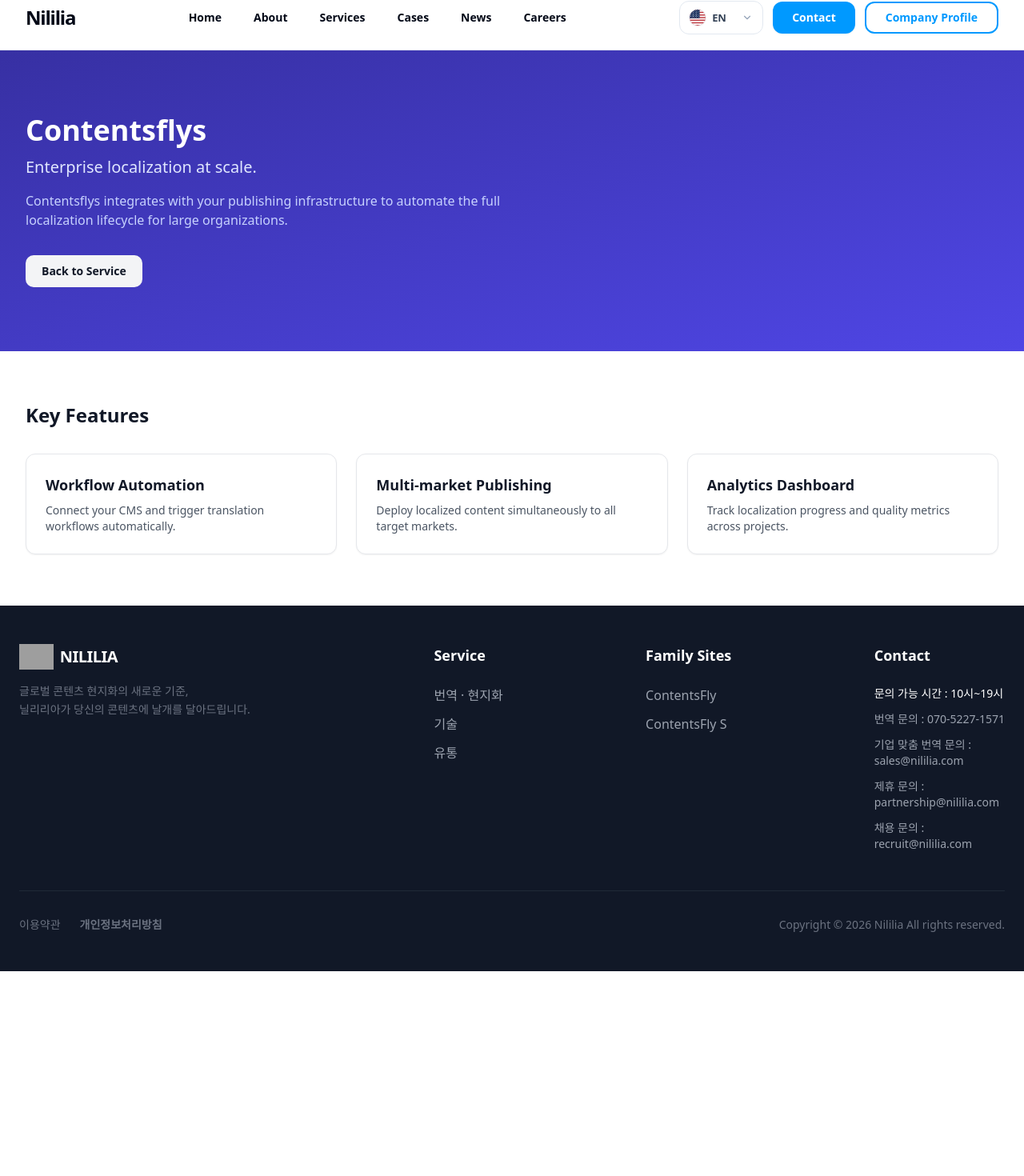
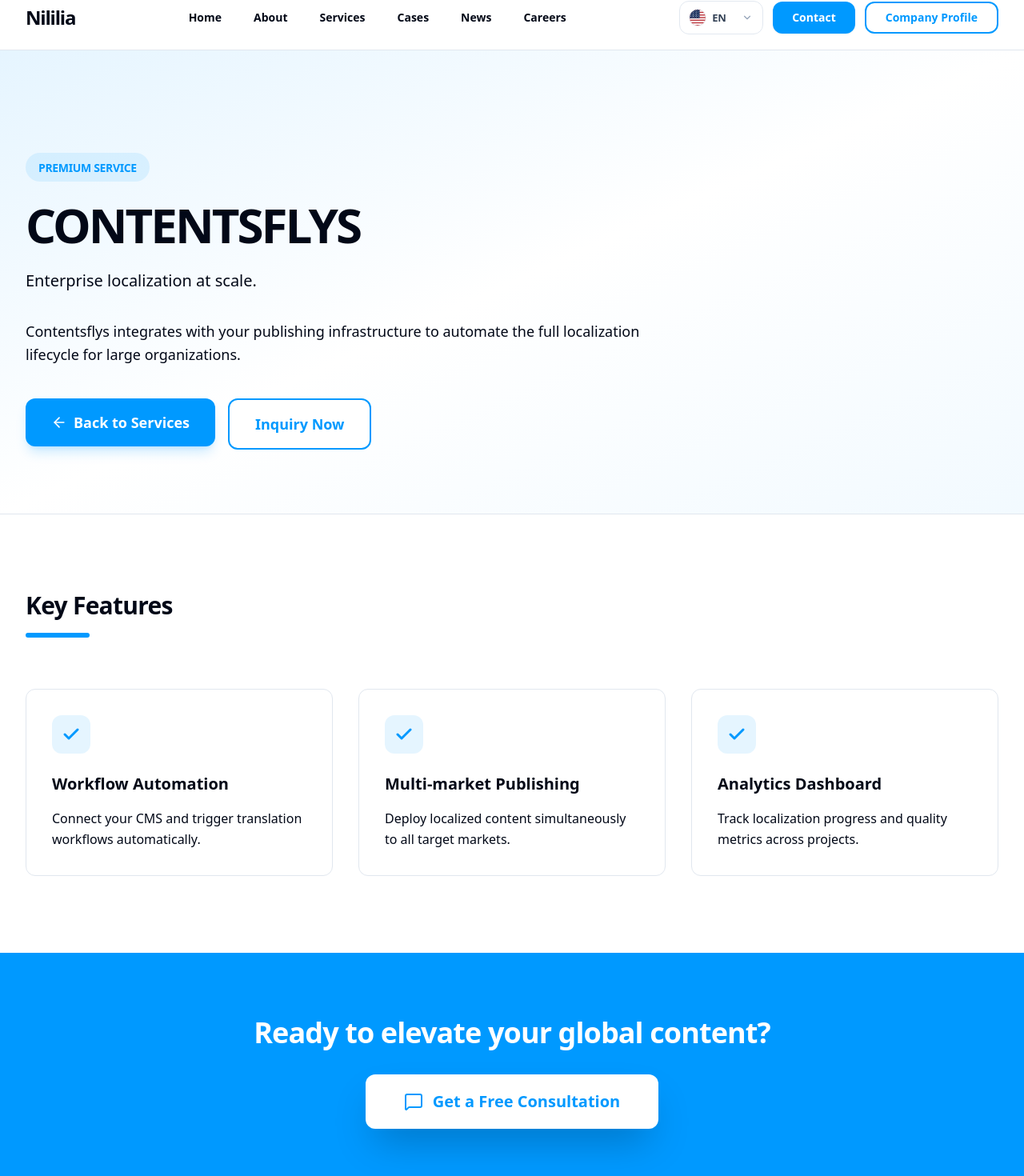
Before and after one commit to ChulKyun-Park/nililia, a Next.js app: page /en/contentsflys in a window 1280 px wide. Shown: the part 18-1488 px from the top of the page at 80% size. Before the commit the page ends 1232 px from the top, so only its background shows below. Built offline with nearby package versions, Linux system fonts and the light colour scheme; grey boxes are pictures that could not be loaded.

Commit message:
Update page.tsx

```diff
--- a/app/[locale]/contentsflys/page.tsx
+++ b/app/[locale]/contentsflys/page.tsx
@@ -1,41 +1,96 @@
+"use client";
+
 import type { Metadata } from "next";
-import Section from "@/components/ui/Section";
-import Card from "@/components/ui/Card";
-import Button from "@/components/ui/Button";
+import { Link } from "@/i18n/navigation";
+import { Check, ArrowLeft, MessageSquare } from "lucide-react";
+import Container from "@/components/ui/Container";
 import { contentsflysContent } from "@/lib/content";
 
-export const metadata: Metadata = {
-  title: "Contentsflys",
-  description: contentsflysContent.subheading,
-};
+/**
+ * Note: metadata is usually for Server Components.
+ * Since we use "use client", metadata should be handled in a separate layout or
+ * by using a different pattern. For this unit, we focus on the UI structure.
+ */
 
 export default function ContentsflysPage() {
   const { heading, subheading, body, features } = contentsflysContent;
 
   return (
-    <>
-      <section className="bg-gradient-to-br from-indigo-800 to-indigo-600 text-white py-20">
-        <div className="mx-auto max-w-7xl px-4 sm:px-6 lg:px-8">
-          <h1 className="text-4xl font-bold">{heading}</h1>
-          <p className="mt-3 text-xl text-indigo-100">{subheading}</p>
-          <p className="mt-4 text-indigo-200 max-w-2xl">{body}</p>
-          <div className="mt-8">
-            <Button href="/services" variant="secondary">Back to Service</Button>
+    <div className="min-h-screen bg-background">
+      {/* Hero Section: Applied Brand Primary Color (#0097FE) */}
+      <section className="relative pt-32 pb-20 bg-gradient-to-br from-primary/10 via-background to-primary/5 border-b border-border overflow-hidden">
+        <Container>
+          <div className="max-w-4xl">
+            <div className="inline-block px-4 py-1.5 bg-primary/10 rounded-full mb-6">
+              <span className="text-primary font-bold text-sm tracking-tight uppercase">Premium Service</span>
+            </div>
+            <h1 className="text-4xl md:text-6xl font-black text-foreground mb-6 leading-tight tracking-tighter uppercase">
+              {heading}
+            </h1>
+            <p className="text-xl text-muted-foreground leading-relaxed mb-8 break-keep max-w-2xl">
+              {subheading}
+            </p>
+            <p className="text-lg text-muted-foreground/80 leading-relaxed mb-10 break-keep max-w-3xl">
+              {body}
+            </p>
+            <div className="flex flex-wrap gap-4">
+              <Link href="/services">
+                <button className="px-8 py-4 bg-primary text-primary-foreground rounded-xl font-bold text-lg hover:bg-primary/90 transition-all shadow-lg shadow-primary/20 flex items-center">
+                  <ArrowLeft className="mr-2 w-5 h-5" />
+                  Back to Services
+                </button>
+              </Link>
+              <Link href="/contact">
+                <button className="px-8 py-4 bg-background text-primary border-2 border-primary rounded-xl font-bold text-lg hover:bg-primary/5 transition-all">
+                  Inquiry Now
+                </button>
+              </Link>
+            </div>
           </div>
-        </div>
+        </Container>
       </section>
 
-      <Section>
-        <h2 className="text-2xl font-bold text-gray-900 mb-8">Key Features</h2>
-        <div className="grid grid-cols-1 gap-6 sm:grid-cols-3">
-          {features.map((f) => (
-            <Card key={f.title}>
-              <h3 className="text-lg font-semibold text-gray-900">{f.title}</h3>
-              <p className="mt-2 text-sm text-gray-600">{f.description}</p>
-            </Card>
-          ))}
-        </div>
-      </Section>
-    </>
+      {/* Features Section: Key Features with Soft Rectangle Design */}
+      <section className="py-24 bg-background">
+        <Container>
+          <div className="mb-16">
+            <h2 className="text-3xl font-black text-foreground tracking-tight">Key Features</h2>
+            <div className="w-20 h-1.5 bg-primary mt-4 rounded-full"></div>
+          </div>
+
+          <div className="grid grid-cols-1 md:grid-cols-3 gap-8">
+            {features.map((f, index) => (
+              <div
+                key={index}
+                className="bg-card rounded-xl p-8 border border-border hover:border-primary hover:shadow-xl transition-all group"
+              >
+                <div className="w-12 h-12 bg-primary/10 rounded-xl flex items-center justify-center text-primary mb-6 group-hover:bg-primary group-hover:text-primary-foreground transition-colors">
+                  <Check className="w-6 h-6 stroke-[3]" />
+                </div>
+                <h3 className="text-xl font-bold text-foreground mb-4">{f.title}</h3>
+                <p className="text-muted-foreground leading-relaxed break-keep">
+                  {f.description}
+                </p>
+              </div>
+            ))}
+          </div>
+        </Container>
+      </section>
+
+      {/* CTA Section: Professional Blue Footer */}
+      <section className="py-20 bg-primary">
+        <Container className="text-center">
+          <h2 className="text-3xl md:text-4xl font-bold text-primary-foreground mb-8 tracking-tight">
+            Ready to elevate your global content?
+          </h2>
+          <Link href="/contact">
+            <button className="bg-background text-primary px-12 py-5 rounded-xl font-bold text-xl hover:bg-background/90 transition-all shadow-2xl flex items-center mx-auto group">
+              <MessageSquare className="mr-3 w-6 h-6 group-hover:scale-110 transition-transform" />
+              Get a Free Consultation
+            </button>
+          </Link>
+        </Container>
+      </section>
+    </div>
   );
 }
```
